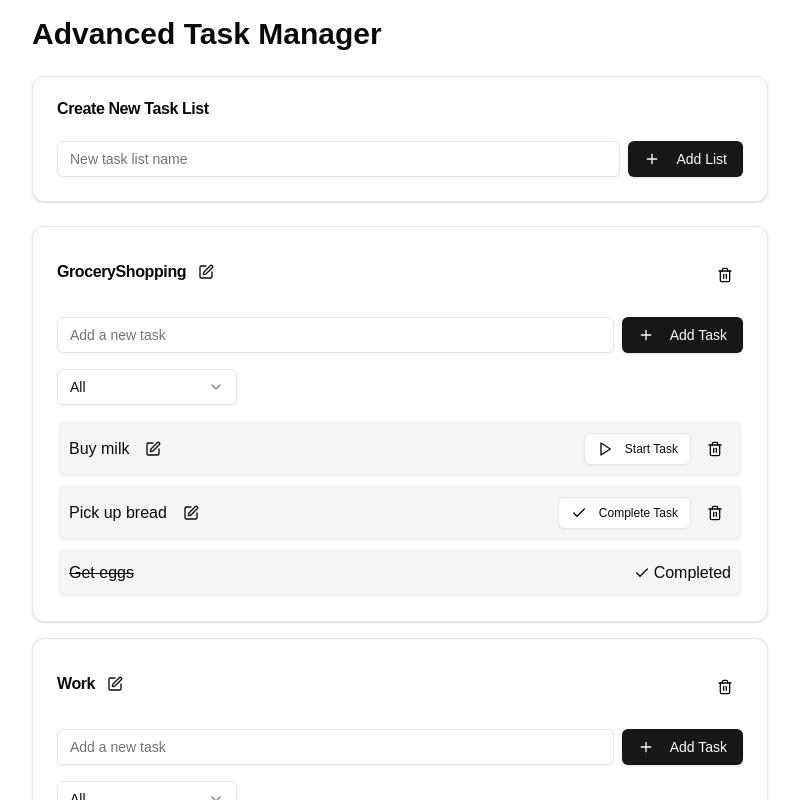
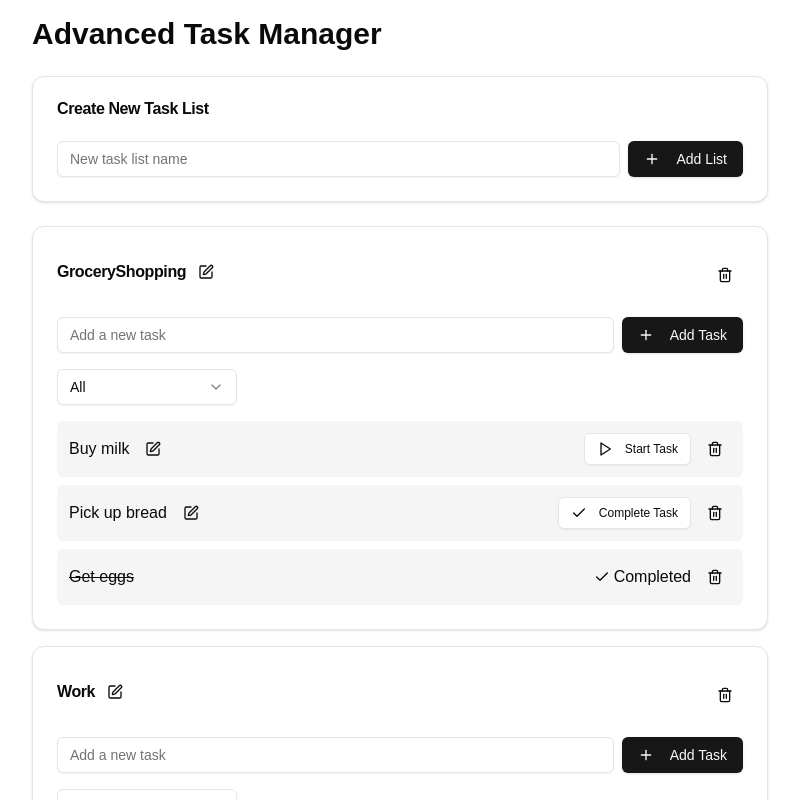
Before and after one commit to aleksiliu/task-manager, a Next.js app: page / in a window 1280 px wide. Shown: the top 800 px of the page, without its empty margins (240-1039 px from the left). Built offline with nearby package versions, Linux system fonts and the light colour scheme.

Commit message:
Let users remove completed task

```diff
--- a/features/task-list/task-item.tsx
+++ b/features/task-list/task-item.tsx
@@ -81,11 +81,9 @@ export function TaskItem({ task, onEdit, onDelete, onStatusChange }: TaskItemPro
       {!isEditing && (
         <div className='flex w-full items-center gap-2 sm:w-auto'>
           <div className='flex-grow sm:flex-grow-0'>{getStatusButton()}</div>
-          {task.status !== 'done' && (
-            <Button variant='ghost' size='icon' onClick={() => onDelete(task.id)} className='h-8 w-8 shrink-0'>
-              <Trash2 className='h-4 w-4' />
-            </Button>
-          )}
+          <Button variant='ghost' size='icon' onClick={() => onDelete(task.id)} className='h-8 w-8 shrink-0'>
+            <Trash2 className='h-4 w-4' />
+          </Button>
         </div>
       )}
     </li>
```
